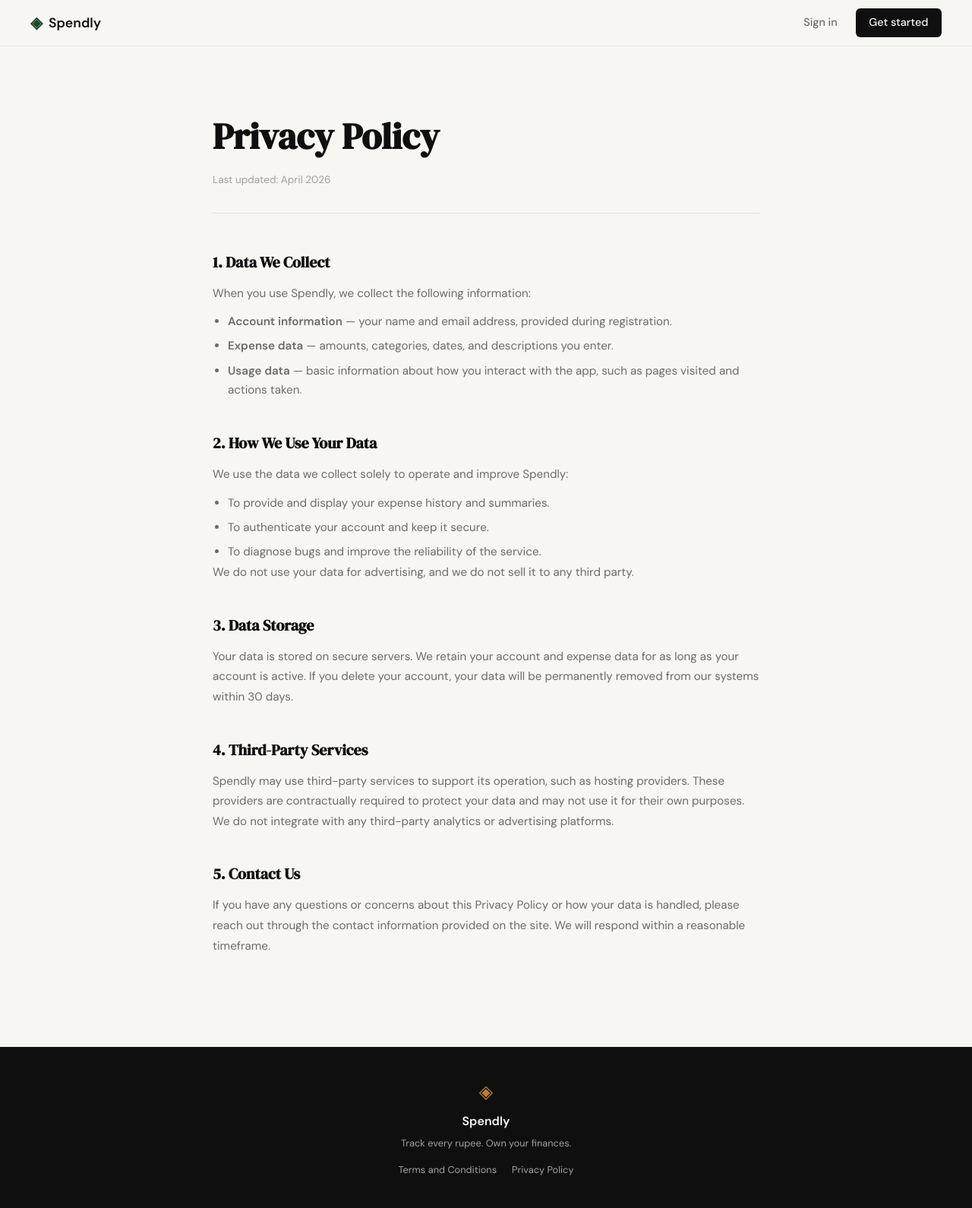
After one commit to ShubhamWaghmare11/splendly, a Flask app: page /privacy in a window 1280 px wide. The commit adds this page. Shown: the whole page at 76% size. Run offline with Flask 3, Linux system fonts and the light colour scheme.

Commit message:
Add privacy.html

```diff
--- a/app.py
+++ b/app.py
@@ -31,6 +31,11 @@ def terms():
     return render_template("terms.html")
 
 
+@app.route("/privacy")
+def privacy():
+    return render_template("privacy.html")
+
+
 @app.route("/logout")
 def logout():
     return "Logout — coming in Step 3"
--- a/templates/base.html
+++ b/templates/base.html
@@ -36,7 +36,7 @@
             <p class="footer-copy">Track every rupee. Own your finances.</p>
             <div class="footer-links">
                 <a href="/terms">Terms and Conditions</a>
-                <a href="#">Privacy Policy</a>
+                <a href="/privacy">Privacy Policy</a>
             </div>
         </div>
     </footer>
--- /dev/null
+++ b/templates/privacy.html
@@ -0,0 +1,50 @@
+{% extends "base.html" %}
+
+{% block title %}Privacy Policy — Spendly{% endblock %}
+
+{% block content %}
+
+<section class="terms-page">
+    <div class="terms-inner">
+        <h1 class="terms-title">Privacy Policy</h1>
+        <p class="terms-updated">Last updated: April 2026</p>
+
+        <div class="terms-section">
+            <h2>1. Data We Collect</h2>
+            <p>When you use Spendly, we collect the following information:</p>
+            <ul>
+                <li><strong>Account information</strong> — your name and email address, provided during registration.</li>
+                <li><strong>Expense data</strong> — amounts, categories, dates, and descriptions you enter.</li>
+                <li><strong>Usage data</strong> — basic information about how you interact with the app, such as pages visited and actions taken.</li>
+            </ul>
+        </div>
+
+        <div class="terms-section">
+            <h2>2. How We Use Your Data</h2>
+            <p>We use the data we collect solely to operate and improve Spendly:</p>
+            <ul>
+                <li>To provide and display your expense history and summaries.</li>
+                <li>To authenticate your account and keep it secure.</li>
+                <li>To diagnose bugs and improve the reliability of the service.</li>
+            </ul>
+            <p>We do not use your data for advertising, and we do not sell it to any third party.</p>
+        </div>
+
+        <div class="terms-section">
+            <h2>3. Data Storage</h2>
+            <p>Your data is stored on secure servers. We retain your account and expense data for as long as your account is active. If you delete your account, your data will be permanently removed from our systems within 30 days.</p>
+        </div>
+
+        <div class="terms-section">
+            <h2>4. Third-Party Services</h2>
+            <p>Spendly may use third-party services to support its operation, such as hosting providers. These providers are contractually required to protect your data and may not use it for their own purposes. We do not integrate with any third-party analytics or advertising platforms.</p>
+        </div>
+
+        <div class="terms-section">
+            <h2>5. Contact Us</h2>
+            <p>If you have any questions or concerns about this Privacy Policy or how your data is handled, please reach out through the contact information provided on the site. We will respond within a reasonable timeframe.</p>
+        </div>
+    </div>
+</section>
+
+{% endblock %}
```
